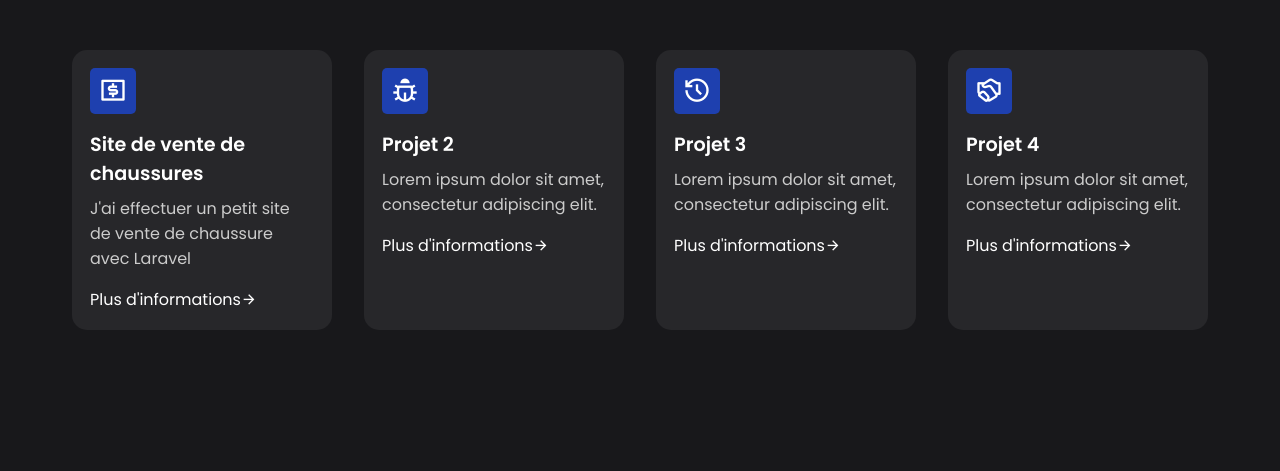
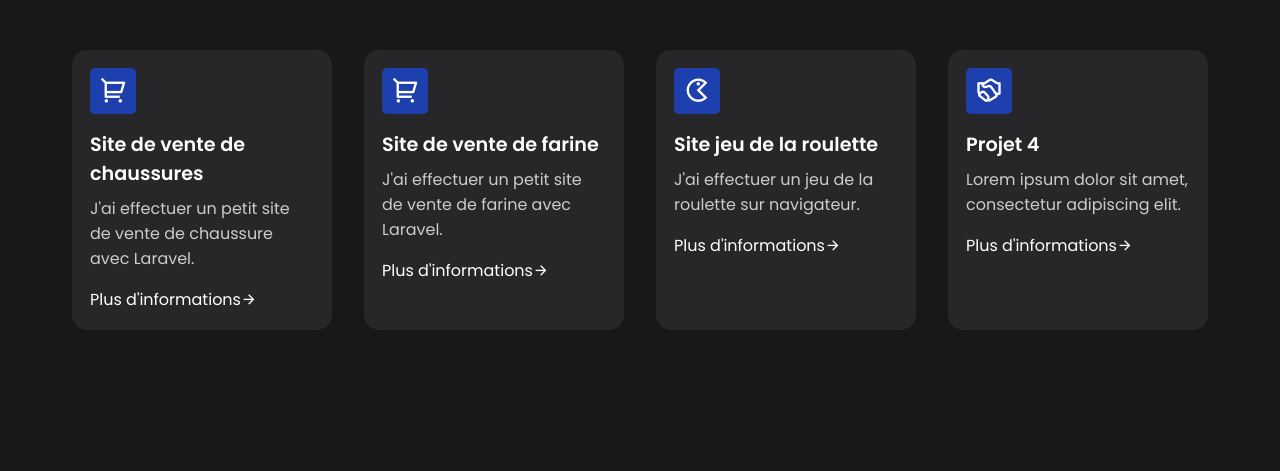
Before and after one commit to erwanngat/Portfolio, a plain HTML site: page index.html in a window 1280 px wide. Shown: the part 743-1214 px from the top of the page. Drawn offline with nearby package versions, Linux system fonts and the light colour scheme.

Commit message:
change logos

```diff
--- a/index.html
+++ b/index.html
@@ -44,26 +44,26 @@
         </section>
         <div class="features">
             <div class="card">
-                <span><i class="ri-money-dollar-box-line"></i></span>
+                <span><i class="ri-shopping-cart-2-line"></i></span>
                 <h4>Site de vente de chaussures</h4>
                 <p>
-                    J'ai effectuer un petit site de vente de chaussure avec Laravel
+                    J'ai effectuer un petit site de vente de chaussure avec Laravel.
                 </p>
                 <a href="#">Plus d'informations<i class="ri-arrow-right-line"></i></a>
             </div>
             <div class="card">
-                <span><i class="ri-bug-line"></i></span>
-                <h4>Projet 2</h4>
+                <span><i class="ri-shopping-cart-2-line"></i></span>
+                <h4>Site de vente de farine</h4>
                 <p>
-                    Lorem ipsum dolor sit amet, consectetur adipiscing elit.
+                    J'ai effectuer un petit site de vente de farine avec Laravel.
                 </p>
                 <a href="#">Plus d'informations<i class="ri-arrow-right-line"></i></a>
             </div>
             <div class="card">
-                <span><i class="ri-history-line"></i></span>
-                <h4>Projet 3</h4>
+                <span><i class="ri-game-line"></i></span>
+                <h4>Site jeu de la roulette</h4>
                 <p>
-                    Lorem ipsum dolor sit amet, consectetur adipiscing elit.
+                    J'ai effectuer un jeu de la roulette sur navigateur.
                 </p>
                 <a href="#">Plus d'informations<i class="ri-arrow-right-line"></i></a>
             </div>
```
